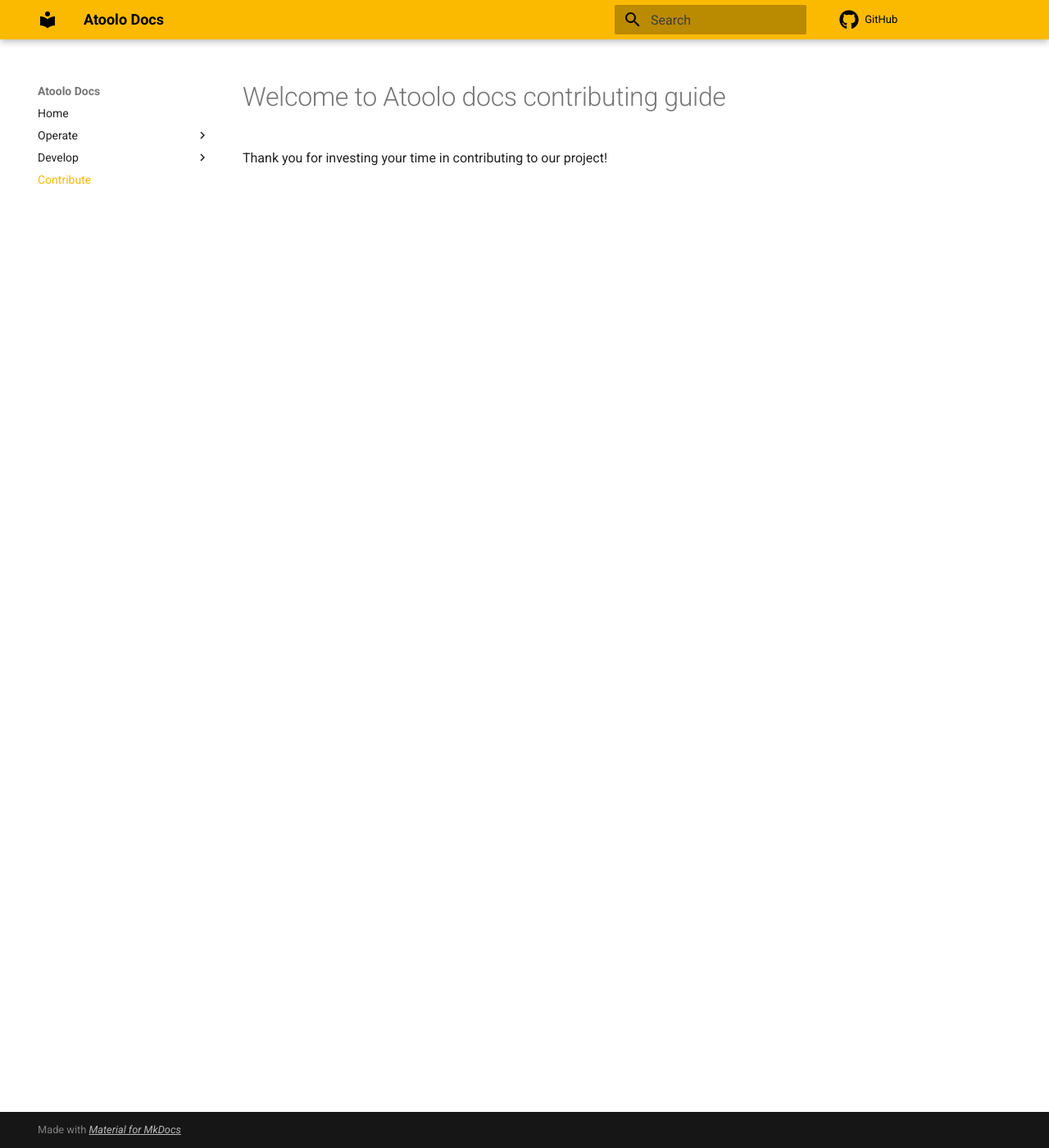
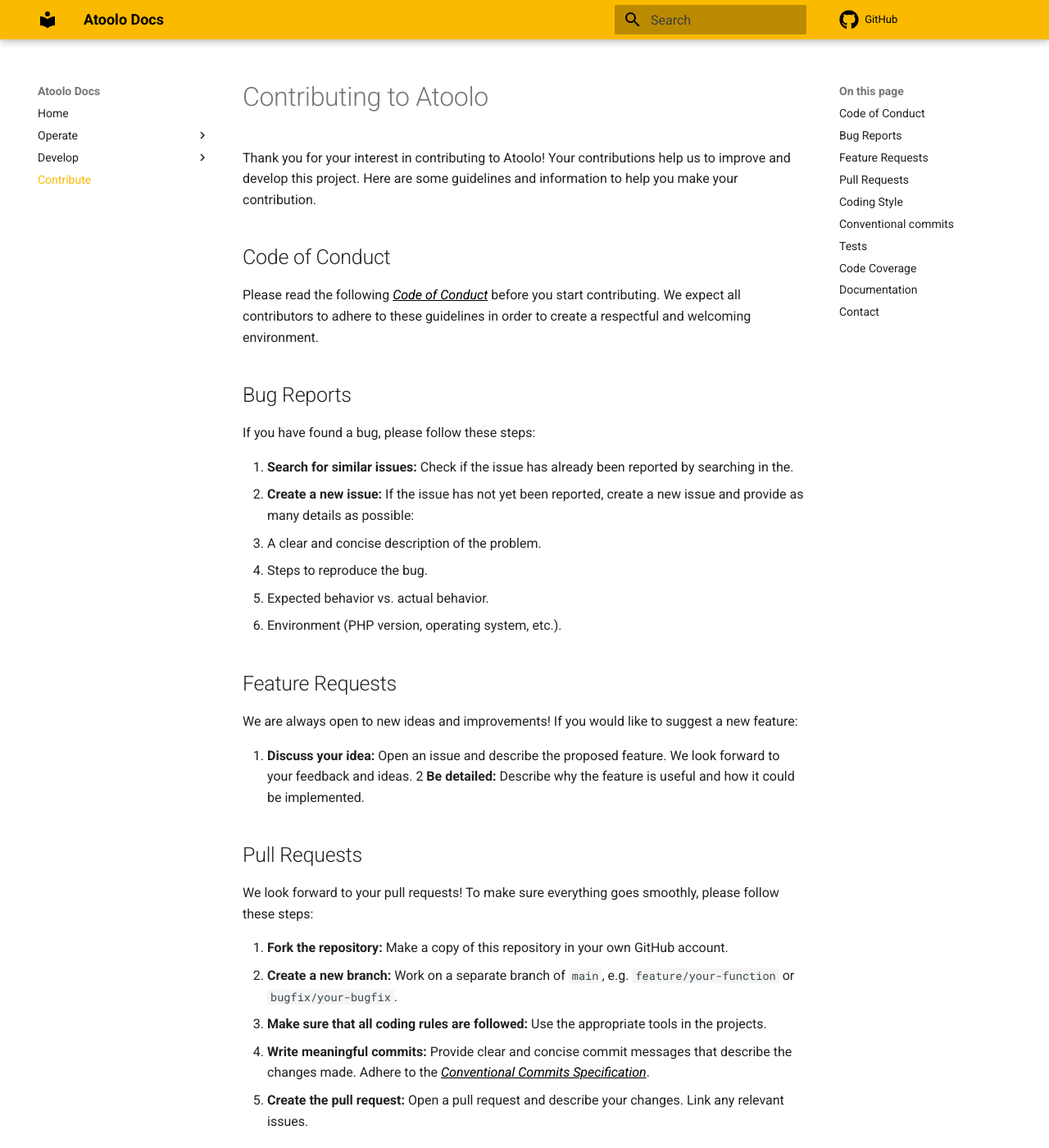
Before and after one commit to sitepark/atoolo-docs, an MkDocs documentation site: the page built from docs/contribute/index.md, in a window 1280 px wide and 1400 px high. Shown: the whole window at 82% size. Built offline with MkDocs 1.6.1 and Material for MkDocs 9.7.7, drawn with Linux system fonts in a browser that asks for light colours; comment, search, counter and statistics services are not loaded; some of the changed text lies outside the part shown.

Commit message:
feat: update docs/contribute/index.md

```diff
--- a/docs/contribute/index.md
+++ b/docs/contribute/index.md
@@ -1,3 +1,65 @@
-# Welcome to Atoolo docs contributing guide
+# Contributing to Atoolo
 
-Thank you for investing your time in contributing to our project!
+Thank you for your interest in contributing to Atoolo! Your contributions help us to improve and develop this project. Here are some guidelines and information to help you make your contribution.
+
+## Code of Conduct
+
+Please read the following [Code of Conduct](https://www.contributor-covenant.org/version/1/3/0/code-of-conduct/){:target="\_blank"} before you start contributing. We expect all contributors to adhere to these guidelines in order to create a respectful and welcoming environment.
+
+## Bug Reports
+
+If you have found a bug, please follow these steps:
+
+1. **Search for similar issues:** Check if the issue has already been reported by searching in the.
+2. **Create a new issue:** If the issue has not yet been reported, create a new issue and provide as many details as possible:
+   - A clear and concise description of the problem.
+   - Steps to reproduce the bug.
+   - Expected behavior vs. actual behavior.
+   - Environment (PHP version, operating system, etc.).
+
+## Feature Requests
+
+We are always open to new ideas and improvements! If you would like to suggest a new feature:
+
+1. **Discuss your idea:** Open an issue and describe the proposed feature. We look forward to your feedback and ideas.
+   2 **Be detailed:** Describe why the feature is useful and how it could be implemented.
+
+## Pull Requests
+
+We look forward to your pull requests! To make sure everything goes smoothly, please follow these steps:
+
+1. **Fork the repository:** Make a copy of this repository in your own GitHub account.
+2. **Create a new branch:** Work on a separate branch of `main`, e.g. `feature/your-function` or `bugfix/your-bugfix`.
+3. **Make sure that all coding rules are followed:** Use the appropriate tools in the projects.
+4. **Write meaningful commits:** Provide clear and concise commit messages that describe the changes made. Adhere to the [Conventional Commits Specification](https://www.conventionalcommits.org/en/v1.0.0/){:target="\_blank"}.
+5. **Create the pull request:** Open a pull request and describe your changes. Link any relevant issues.
+
+## Coding Style
+
+This project uses the PER Coding Style 2.0. Please make sure that your code complies with these guidelines. Further information can be found in the [PER Coding Style 2.0 documentation](https://www.php-fig.org/per/coding-style/){:target="\_blank"}.
+
+## Conventional commits
+
+This project uses the [Conventional Commits Specification](https://www.conventionalcommits.org/en/v1.0.0/){:target="\_blank"}. Please adhere to this specification when creating commits.
+
+## Tests
+
+Make sure that all tests are successful and add new tests for your changes if possible. Execute the tests before creating a pull request.
+
+## Code Coverage
+
+Make sure that your changes do not reduce the code coverage. The goal is 100% code coverage. Where 100% means that the code is tested that should be tested. It is legitimate to work with `@codeCoverageIgnore` if the code cannot be tested.
+
+The aim of the tests should also be to determine whether the entire project is also executable for future PHP versions.
+
+## Documentation
+
+If your changes affect the documentation, make sure that the documentation is updated. To do this, create a new pull request in the project [Atoolo Docs](https://github.com/sitepark/atoolo-docs){:target="\_blank"}
+
+## Contact
+
+If you have any questions or need help, please do not hesitate create an issue.
+
+Thank you for your contribution!
+
+Atoolo Team
```
